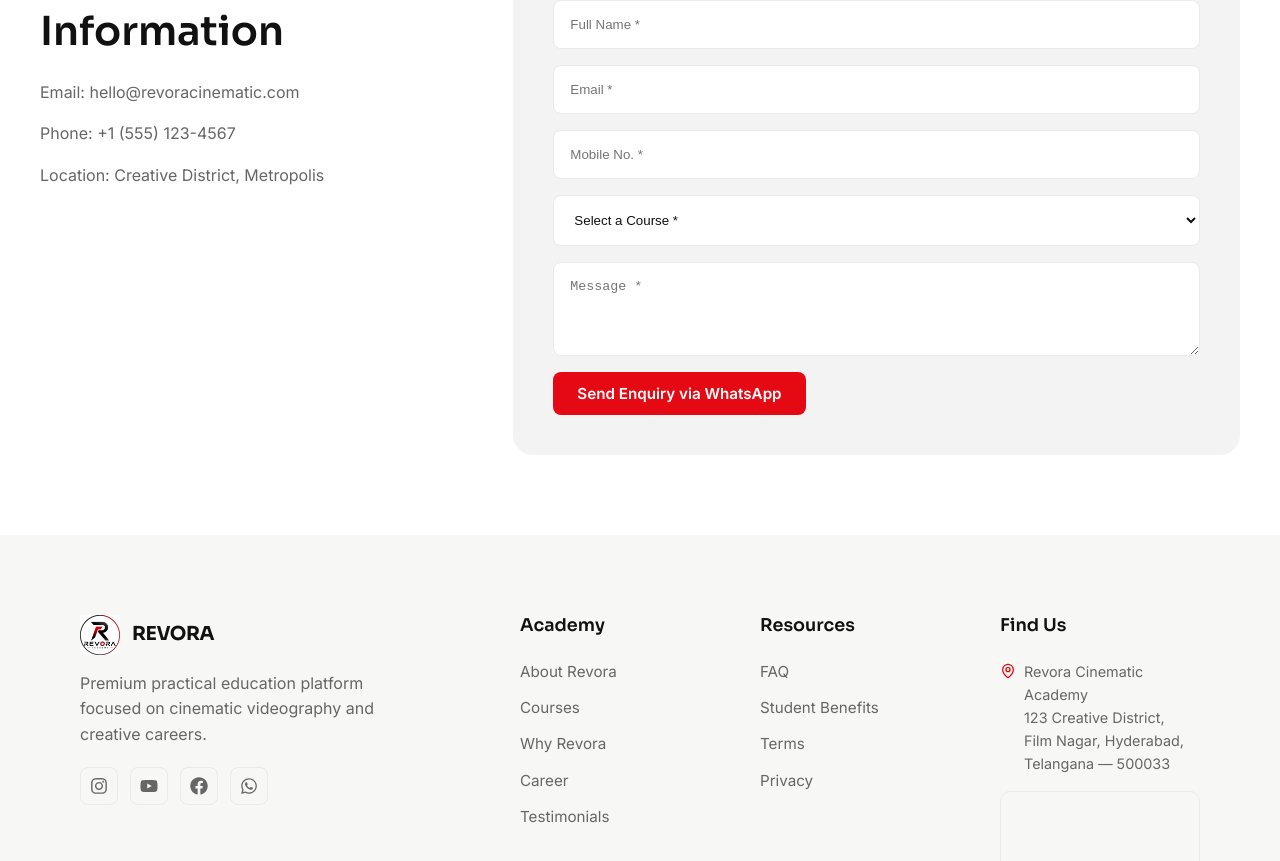
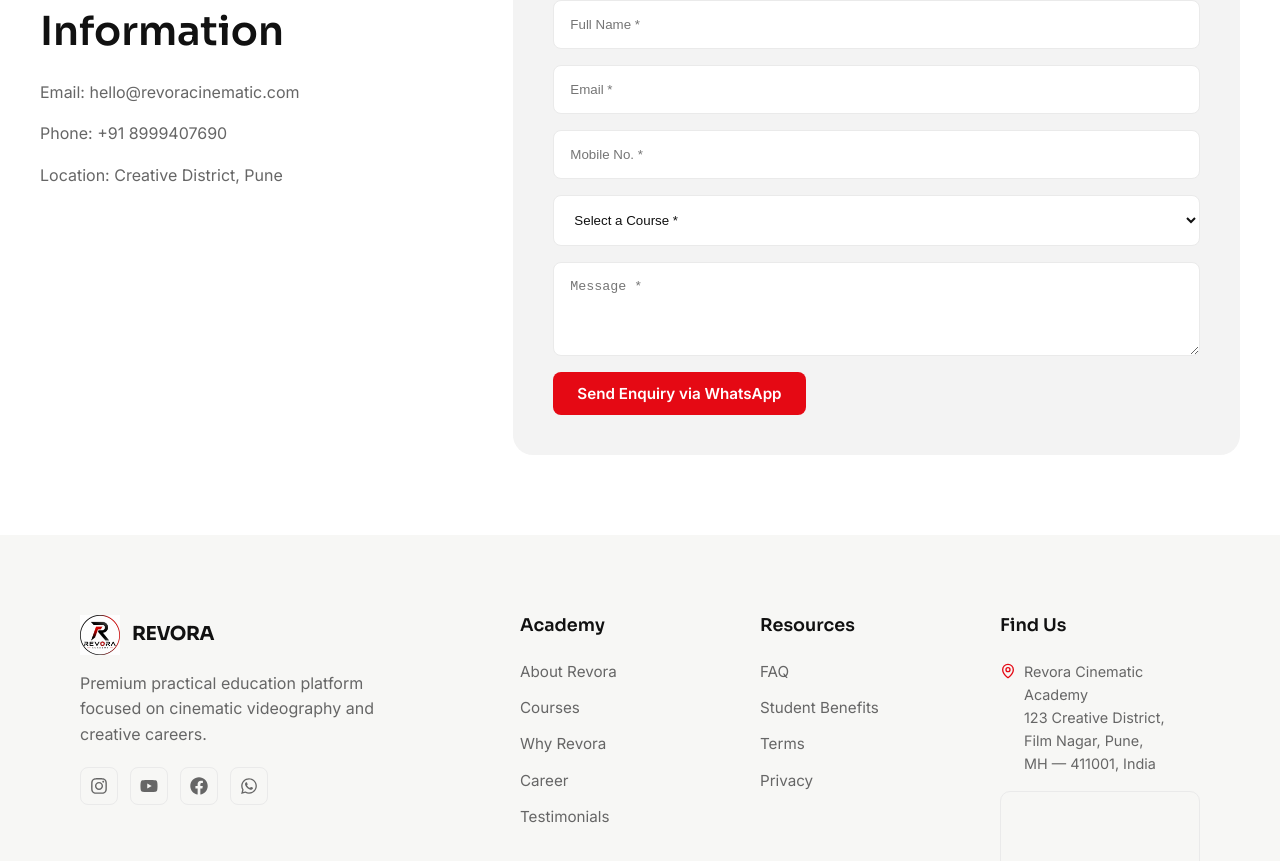
Before and after one commit to vaibhavkhurud/revora-academy-, a React (Vite) app: page /contact in a window 1280 px wide. Shown: the part 577-1438 px from the top of the page. Built offline with nearby package versions, Linux system fonts and the light colour scheme; grey boxes are pictures that could not be loaded.

Commit message:
Change Number and address

```diff
--- a/src/components/Footer.jsx
+++ b/src/components/Footer.jsx
@@ -89,8 +89,8 @@ const Footer = () => {
               <p style={{ color: 'var(--text-secondary)', fontSize: '0.9rem', lineHeight: 1.6, margin: 0 }}>
                 Revora Cinematic Academy<br />
                 123 Creative District,<br />
-                Film Nagar, Hyderabad,<br />
-                Telangana — 500033
+                Film Nagar, Pune,<br />
+                MH — 411001, India
               </p>
             </div>
             {/* Embedded Map */}
--- a/src/pages/Contact.jsx
+++ b/src/pages/Contact.jsx
@@ -49,8 +49,8 @@ const Contact = () => {
             <div style={{ flex: '1 1 300px' }}>
               <h2 className="section-title" style={{ textAlign: 'left', marginBottom: '24px' }}>Contact Information</h2>
               <p style={{ color: 'var(--text-secondary)', marginBottom: '16px' }}>Email: hello@revoracinematic.com</p>
-              <p style={{ color: 'var(--text-secondary)', marginBottom: '16px' }}>Phone: +1 (555) 123-4567</p>
-              <p style={{ color: 'var(--text-secondary)' }}>Location: Creative District, Metropolis</p>
+              <p style={{ color: 'var(--text-secondary)', marginBottom: '16px' }}>Phone: +91 8999407690</p>
+              <p style={{ color: 'var(--text-secondary)' }}>Location: Creative District, Pune</p>
             </div>
 
             <div style={{ flex: '2 1 500px', backgroundColor: 'var(--secondary-surface-color)', padding: '40px', borderRadius: 'var(--radius-lg)' }}>
```
